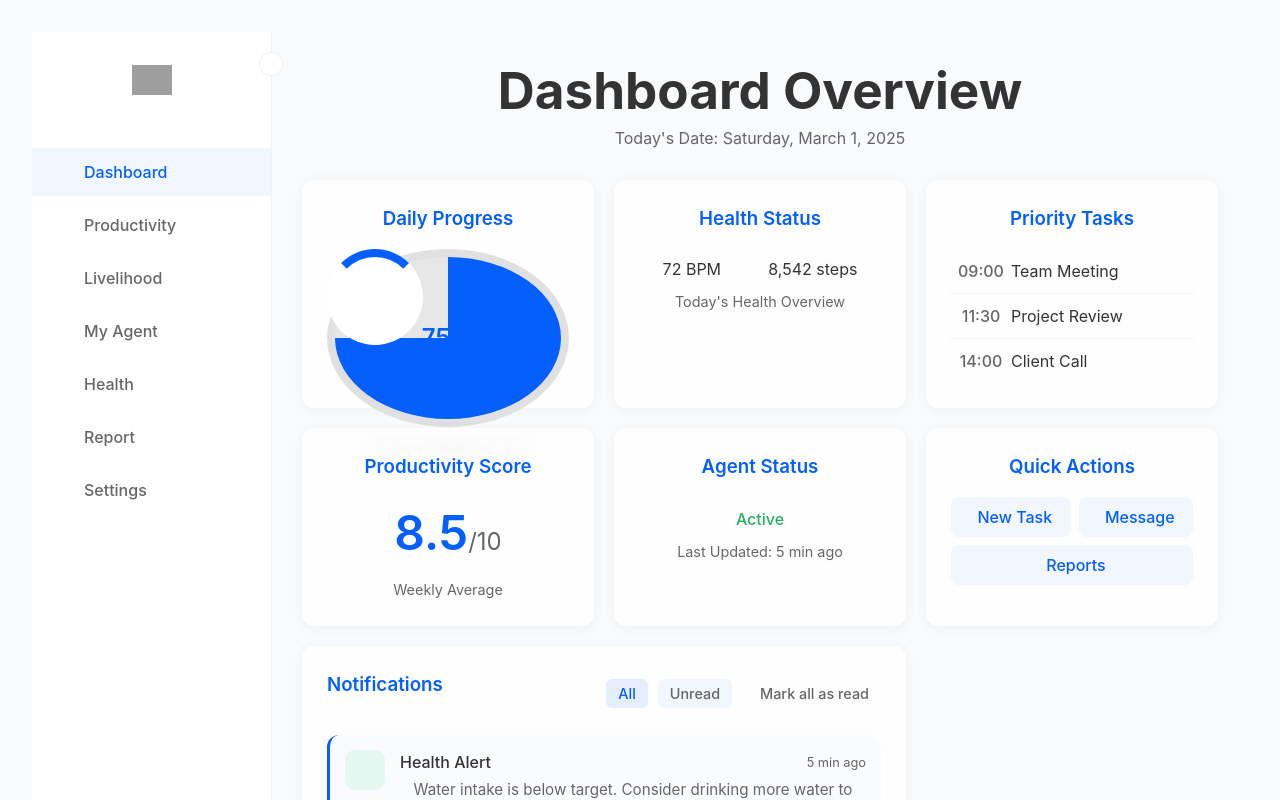
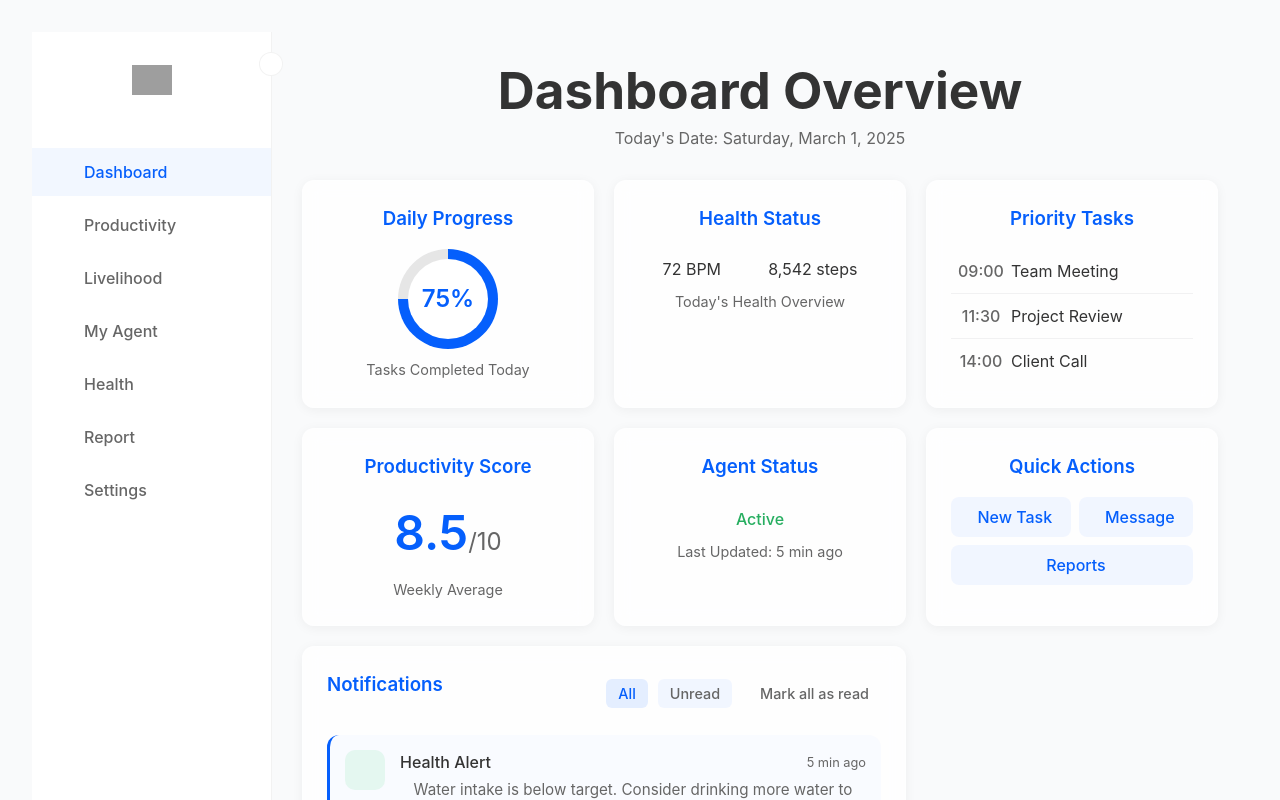
Before and after one commit to VovaMitsura/Code-Fest, a React (Vite) app in the folder react-app/: page /home in a window 1280 px wide. Shown: the top 800 px of the page. Built offline with nearby package versions, Linux system fonts and the light colour scheme; grey boxes are pictures that could not be loaded.

Commit message:
Chore: update progress circle

```diff
--- a/react-app/src/components/Productivity.css
+++ b/react-app/src/components/Productivity.css
@@ -163,31 +163,6 @@ h4 {
     width: 100px;
     height: 100px;
     margin: 20px auto;
-}
-
-.progress-circle {
-    width: 100%;
-    height: 100%;
-    border-radius: 50%;
-    border: 8px solid #e0e0e0;
-    position: relative;
-    display: flex;
-    align-items: center;
-    justify-content: center;
-}
-
-.progress-circle::before {
-    content: '';
-    position: absolute;
-    top: -8px;
-    left: -8px;
-    right: -8px;
-    bottom: -8px;
-    border-radius: 50%;
-    border: 8px solid transparent;
-    border-top-color: #055ffc;
-    transform: rotate(0deg);
-    transition: transform 0.3s ease;
 }
 
 .percentage {
```
